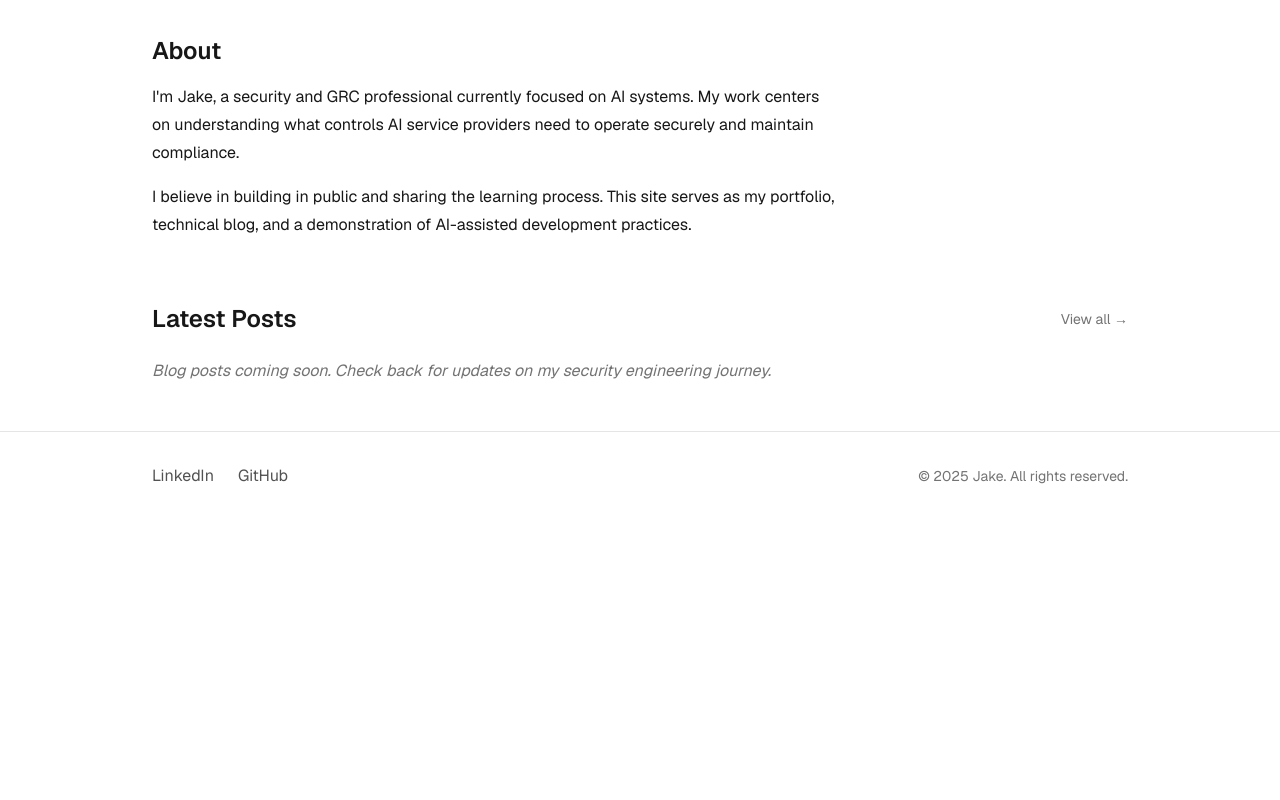
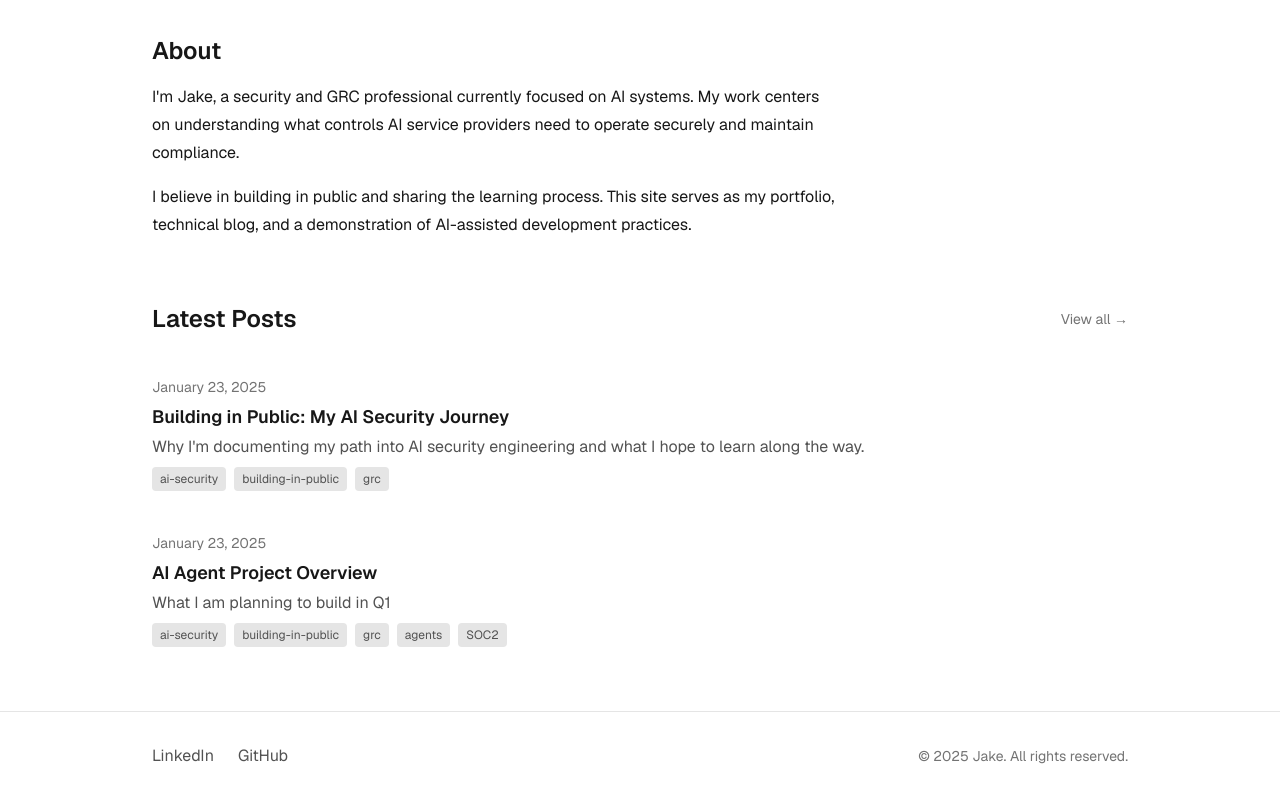
Before and after one commit to jacobvself47/personal-web-site, a Next.js app: page / in a window 1280 px wide. Shown: the part 638-1438 px from the top of the page. Before the commit the page ends 1158 px from the top, so only its background shows below. Built offline with nearby package versions, Linux system fonts and the light colour scheme.

Commit message:
first_blog

```diff
--- a/src/app/page.tsx
+++ b/src/app/page.tsx
@@ -1,4 +1,6 @@
 import Link from "next/link";
+import { getAllPosts } from "@/lib/blog";
+import BlogPost from "@/components/BlogPost";
 
 const featuredProjects = [
   {
@@ -11,6 +13,8 @@ const featuredProjects = [
 ];
 
 export default function Home() {
+  const latestPosts = getAllPosts().slice(0, 3);
+
   return (
     <div className="max-w-5xl mx-auto px-6 py-12">
       {/* Hero Section */}
@@ -104,7 +108,7 @@ export default function Home() {
         </div>
       </section>
 
-      {/* Latest Posts Placeholder */}
+      {/* Latest Posts */}
       <section>
         <div className="flex items-center justify-between mb-6">
           <h2 className="text-2xl font-semibold text-neutral-900 dark:text-neutral-100">
@@ -117,10 +121,24 @@ export default function Home() {
             View all &rarr;
           </Link>
         </div>
-        <p className="text-neutral-500 dark:text-neutral-500 italic">
-          Blog posts coming soon. Check back for updates on my security
-          engineering journey.
-        </p>
+        {latestPosts.length > 0 ? (
+          <div className="space-y-2">
+            {latestPosts.map((post) => (
+              <BlogPost
+                key={post.slug}
+                slug={post.slug}
+                title={post.title}
+                date={post.date}
+                description={post.description}
+                tags={post.tags}
+              />
+            ))}
+          </div>
+        ) : (
+          <p className="text-neutral-500 dark:text-neutral-500 italic">
+            Blog posts coming soon.
+          </p>
+        )}
       </section>
     </div>
   );
--- /dev/null
+++ b/src/content/blog/secureaudit-ai-overview.md
@@ -0,0 +1,39 @@
+---
+title: "AI Agent Project Overview"
+date: "2025-01-23"
+description: "What I am planning to build in Q1"
+tags: ["ai-security", "building-in-public", "grc", "agents", "SOC2"]
+---
+
+Winter is here in Chicagoland.  As I am writing this, it is currently -13°F. These months are tough, and I usually like to dive into a security certification to occupy myself.  Last year, I completed the CISSP, and the year before that the CRISC.  This year, I was considering the AAISM (Advanced in AI Security Management), but after taking a review course, I realized that trying to secure something I didn’t understand would be challenging.  So instead, I decided to reallocate my certification budget to building and securing something in the AI space, hoping it would be money better spent and provide me with a strong foundation in real-world AI applications.
+
+## SecureAudit-AI
+I took to Claude to start planning and ideating on projects that could help me learn how to secure enterprise AI applications.  Working through problem statements and my understanding of where the industry is going, we landed on creating an AI Agent system that I could pretend was built by an enterprise SaaS company that wanted to commit to a SOC 2 attestation over the service.
+
+How I view the AI landscape plays a large role in selecting this project.  I think AI agents are the future of AI at the SaaS level.  It seems like every day during the summer of 2025, large SaaS providers rolled out AI agents to production to assist with user workflows.  I don’t think this trend is going to stop, my opinion is more companies will pop up that offer an agent(s) as their main service.
+
+Where I ended up was an idea for an AI agent that assists with access reviews for Kubernetes clusters.  Claude cleverly named the project SecureAudit-AI.
+
+## Goals
+
+At a very high level, my goals for this project break down into three paths: Vibe-Coding, Enterprise Deployment of Agents, and Compliance Considerations.
+
+### Vibe-Coding
+
+Everyone is doing it, and I want to get up to speed on how a modern developer works.  I hope that by becoming a vibe-coder, I will learn to secure vibe-coding.
+
+### Deployment of Agents
+
+I want to learn how to deploy AI agents at the enterprise level.  I don’t want to become an enterprise, but I want to understand the patterns, tools, and controls that an enterprise might implement.
+
+### Compliance Considerations
+
+This is the big goal - how would a company offering AI agents as a service to customers go about completing a SOC 2 audit?
+
+## So those are my goals.  Here is my plan:
+
+* Create an AI agent locally that will review K8s infrastructure and facilitate decision-making during the review process.
+* Deploy a test Kubernetes cluster from Terraform into the cloud.
+* Deploy my local agent into the cloud using industry-standard tooling.
+* Layer in a second agent to pull context from a mock Active Directory environment.
+* Attempt to write and audit SOC 2 controls specific to the service (ignoring the overarching enterprise controls)
```
